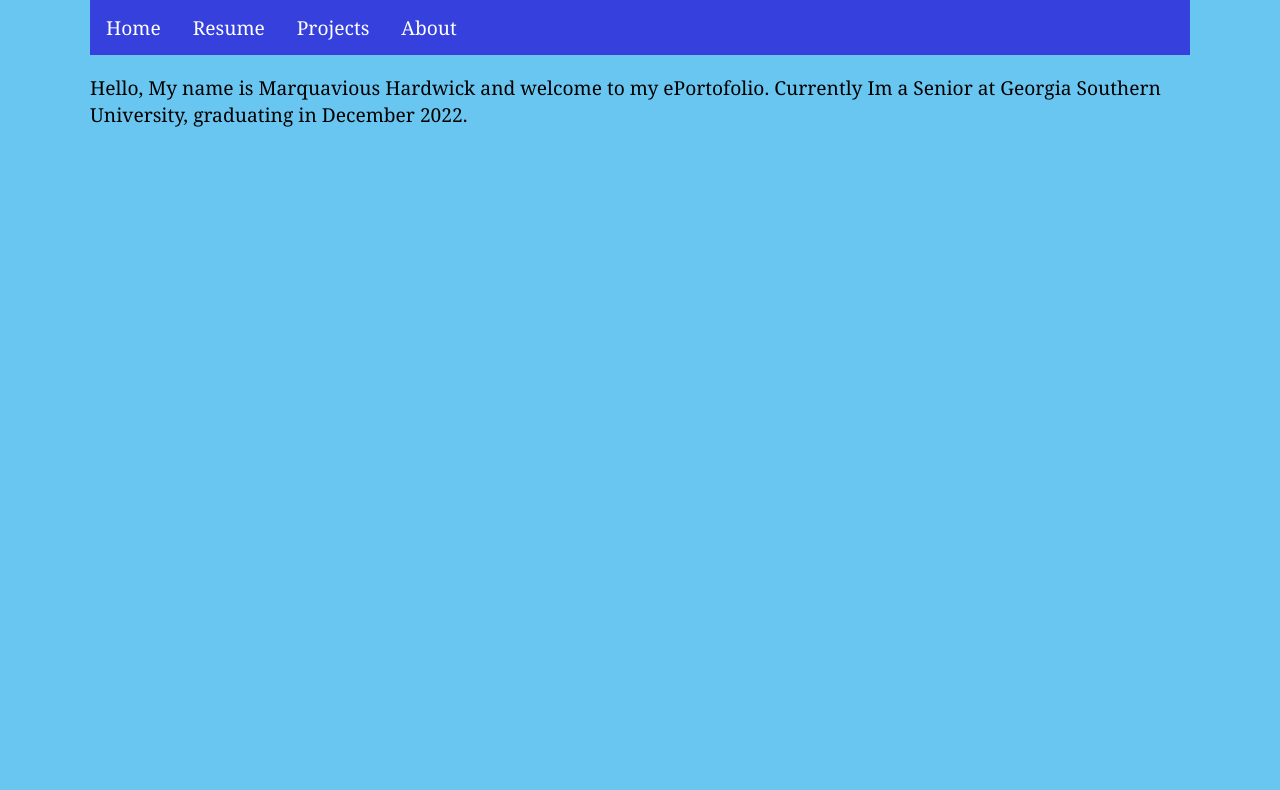
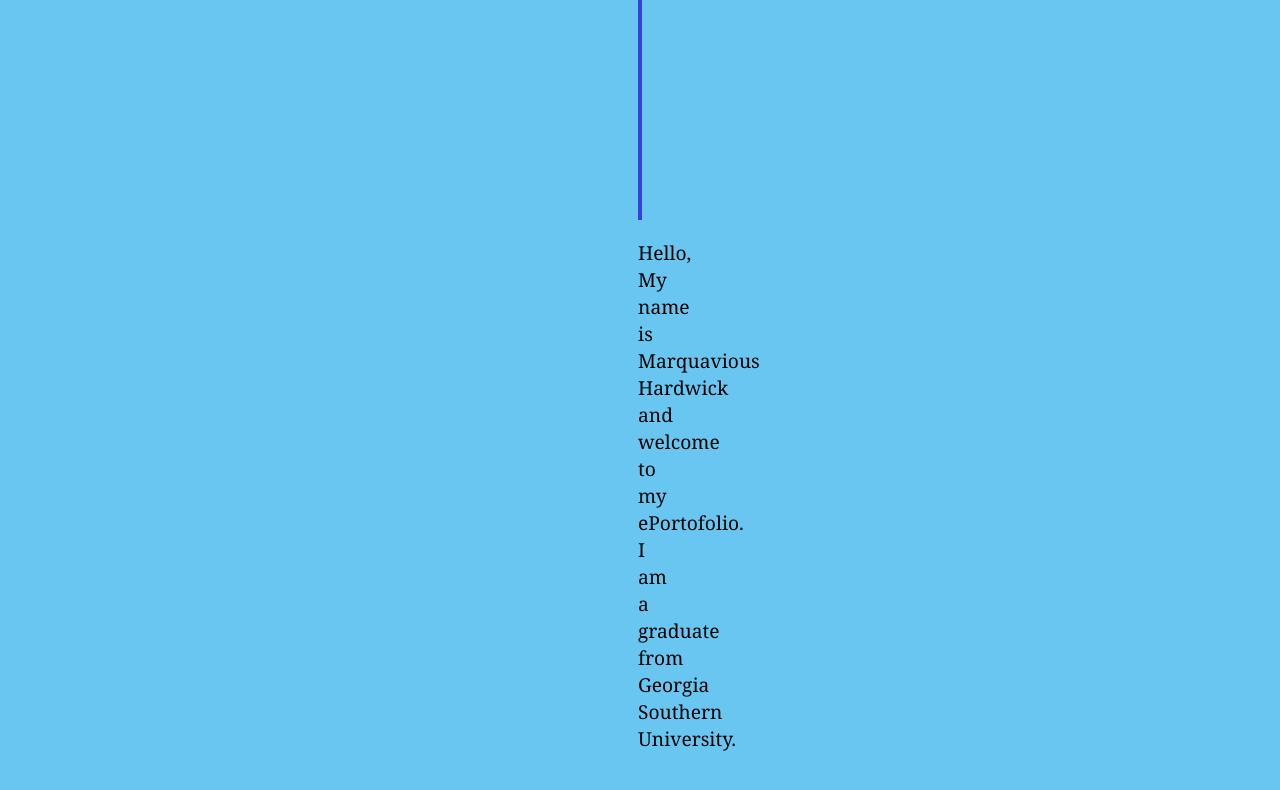
Before and after one commit to MarquaviousH/My_Portfolio, a Jekyll site: the page built from index.md, in a window 1280 px wide. Shown: the top 790 px of the page. Built offline with Jekyll 4.4.1, drawn with Linux system fonts in a browser that asks for light colours.

Commit message:
updated files

```diff
--- a/_includes/main.html
+++ b/_includes/main.html
@@ -10,8 +10,8 @@
 </head>
 
 <body class="container">
-    <P>Hello, My name is Marquavious Hardwick and welcome to my ePortofolio.
-        Currently Im a Senior at Georgia Southern University, graduating in December 2022.
+    <P class = "center large">Hello, My name is Marquavious Hardwick and welcome to my ePortofolio.
+        I am a graduate from Georgia Southern University.
     </P>
 </body>
 </html>
--- a/_includes/myprojects.html
+++ b/_includes/myprojects.html
@@ -1,7 +1,6 @@
 <!-- <!Doctype html> -->
 <html>
 <head>
-    <base href="/My_Portfolio">
     <meta charset="utf-8">
     <meta name="viewport" content="width=device-width, initial-scale=1.0">
     <meta name="author" content="Marquavious Hardwick">
@@ -29,6 +28,10 @@
     </p>
 
     <h2>Welcome to the Guard</h2>
+    <img src="{{'/assets/images/Welcome_to_the_guard_title_page.jpg' | relative_url }}" alt = "ScreenShot of Welcome to the Gaurd title page" width = "400" height = "400">
+    <img src="{{'/assets/images/Welcome_to_the_guard_front_page.jpg' | relative_url }}" alt = "ScreenShot of Welcome to the Gaurd front page" width = "400" height = "400">
+    <img src="{{'/assets/images/Welcome_to_the_guard_background_page.jpg' | relative_url }}" alt = "ScreenShot of Welcome to the Gaurd back page" width = "400" height = "400">
+    <img src="{{'/assets/images/Welcome_to_the_guard_viewallcharacters_page.jpg' | relative_url }}" alt = "ScreenShot of Welcome to the Gaurd view all characters page" width = "400" height = "400">
     <p>Welcome to the Guard is a javafx and SQLute character sheet for the Role Playing game Mouse Guard.
         The application allows a user to create characters, update a characters, and delete characters for mouse guard on their local machine.
         For this project, I worked with Jenna Arson and Katelyn Crotts for our senior capstone project.
--- a/_includes/myresume.html
+++ b/_includes/myresume.html
@@ -1,6 +1,5 @@
 <html>
 <head>
-    <base href="/My_Portfolio">
     <meta charset="utf-8">
     <meta name="viewport" content="width=device-width, initial-scale=1.0">
     <meta name="author" content="Marquavious Hardwick">
--- a/_layouts/post.html
+++ b/_layouts/post.html
@@ -9,18 +9,23 @@
     <title>Marquavious' ePortfolio</title>
     <link rel="stylesheet" href="{{'/assets/css/style.css' | relative_url }}">
     <link rel="icon" type="image/x-icon" href="{{'/assets/images/favicon.ico' | relative_url }}">
+
+    <!-- <link rel="stylesheet" href="{{'/assets/fontawesome-free-6.2.1-web/css/fontawesome.css' | relative_url }}">
+    <link rel="stylesheet" href="{{'/assets/fontawesome-free-6.2.1-web/css/brands.css' | relative_url }}">
+    <link rel="stylesheet" href="{{'/assets/fontawesome-free-6.2.1-web/css/solid.css' | relative_url }}"> -->
 </head>
 
-<header>
-    <ul >
-        <li><a href="{{'/main.html' | relative_url}}">Home</a></li>
-        <li><a href="{{ '/resume.html' | relative_url }}">Resume</a></li>
-        <li><a href="{{ '/projects.html' | relative_url }}">Projects</a></li>
-        <li><a href="{{ 'about.html' | relative_url }}">About</a></li>
+<header class = "navBar">
+    <ul class = "navBar">
+        <li class = "navBar"><a href="{{'/main.html' | relative_url}}">Home</a></li>
+        <li class = "navBar"><a href="{{ '/resume.html' | relative_url }}">Resume</a></li>
+        <li class = "navBar"><a href="{{ '/projects.html' | relative_url }}">Projects</a></li>
+        <li class = "navBar"><a href="{{ 'about.html' | relative_url }}">About</a></li>
     </ul>
 </header>
 
-<body class="container">
+<body class = "container">
     {{content}}
+    <!-- <a href="{{ '/projects.html' | relative_url }}"><i class="fa-brands fa-github-square"></i></a> -->
 </body>
 </html>
--- a/assets/css/style.css
+++ b/assets/css/style.css
@@ -1,10 +1,11 @@
 @import url('https://fonts.googleapis.com/css2?family=Noto+Serif&display=swap');
 
-*{
+* {
     font-family: 'Noto Serif', serif;
 }
 
-a,b,
+a,
+b,
 p,
 ul li,
 ol li {
@@ -12,7 +13,7 @@
 }
 
 .container {
-    max-width: 1100px;
+    max-width: 4px;
     margin: auto;
 }
 
@@ -40,11 +41,19 @@
     background-color: #111;
 }
 
-body{
+body {
     background-color: #69c6f1;
 }
 
-.tab{
+.tab {
     display: inline-block;
     margin-left: 45px;
 }
+
+p.center {
+    text-align: center;
+}
+
+p.large {
+    font-size: 100%;
+}
--- a/index.md
+++ b/index.md
@@ -5,4 +5,4 @@
 layout: home
 ---
 Hello, My name is Marquavious Hardwick and welcome to my ePortofolio.
-Currently Im a Senior at Georgia Southern University, graduating in December 2022.
+I am a graduate from Georgia Southern University.
```
Also changed, not shown: assets/images/Welcome_to_the_guard_background_page.jpg (added), assets/images/Welcome_to_the_guard_front_page.jpg (added), assets/images/Welcome_to_the_guard_title_page.jpg (added), assets/images/Welcome_to_the_guard_viewallcharacters_page.jpg (added).
